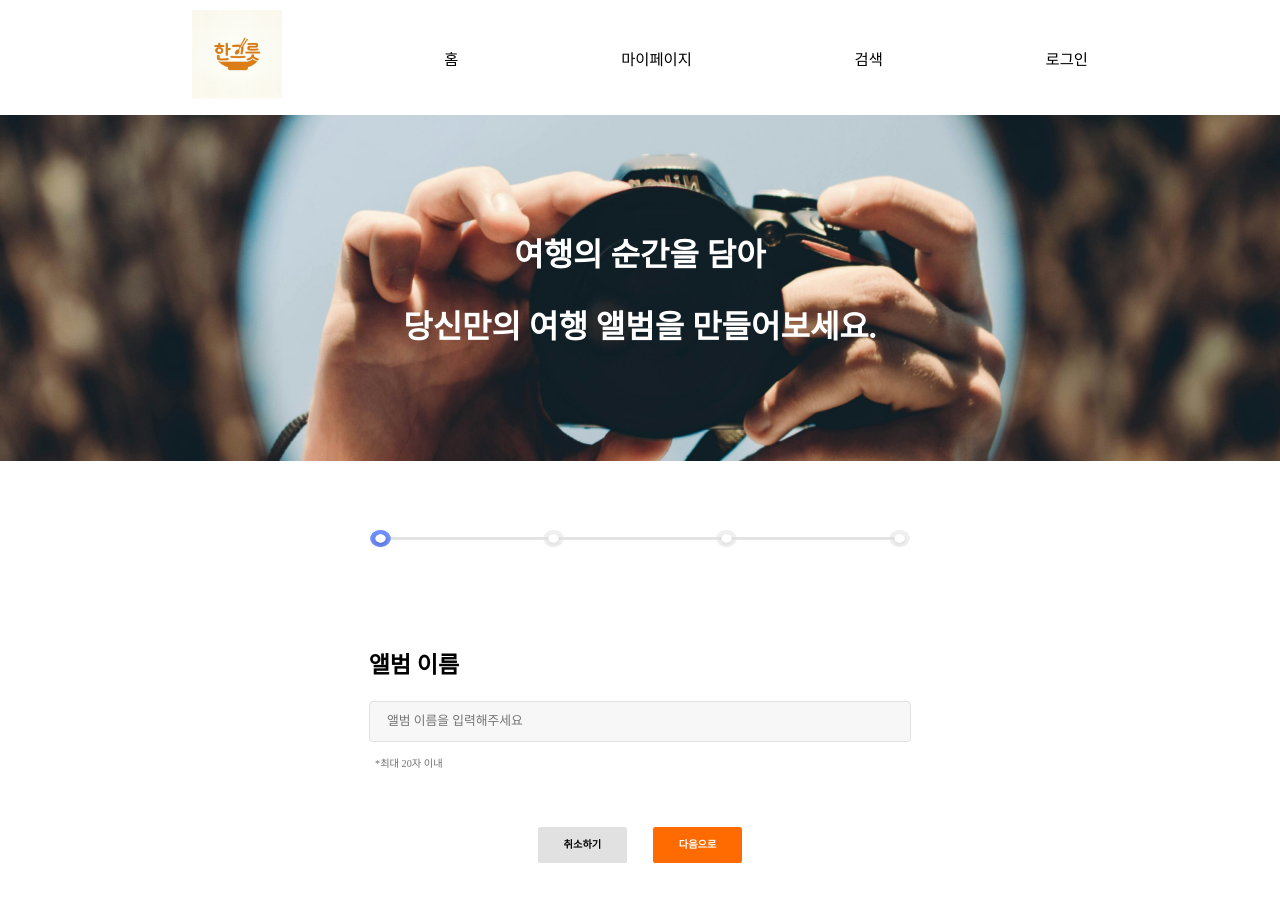
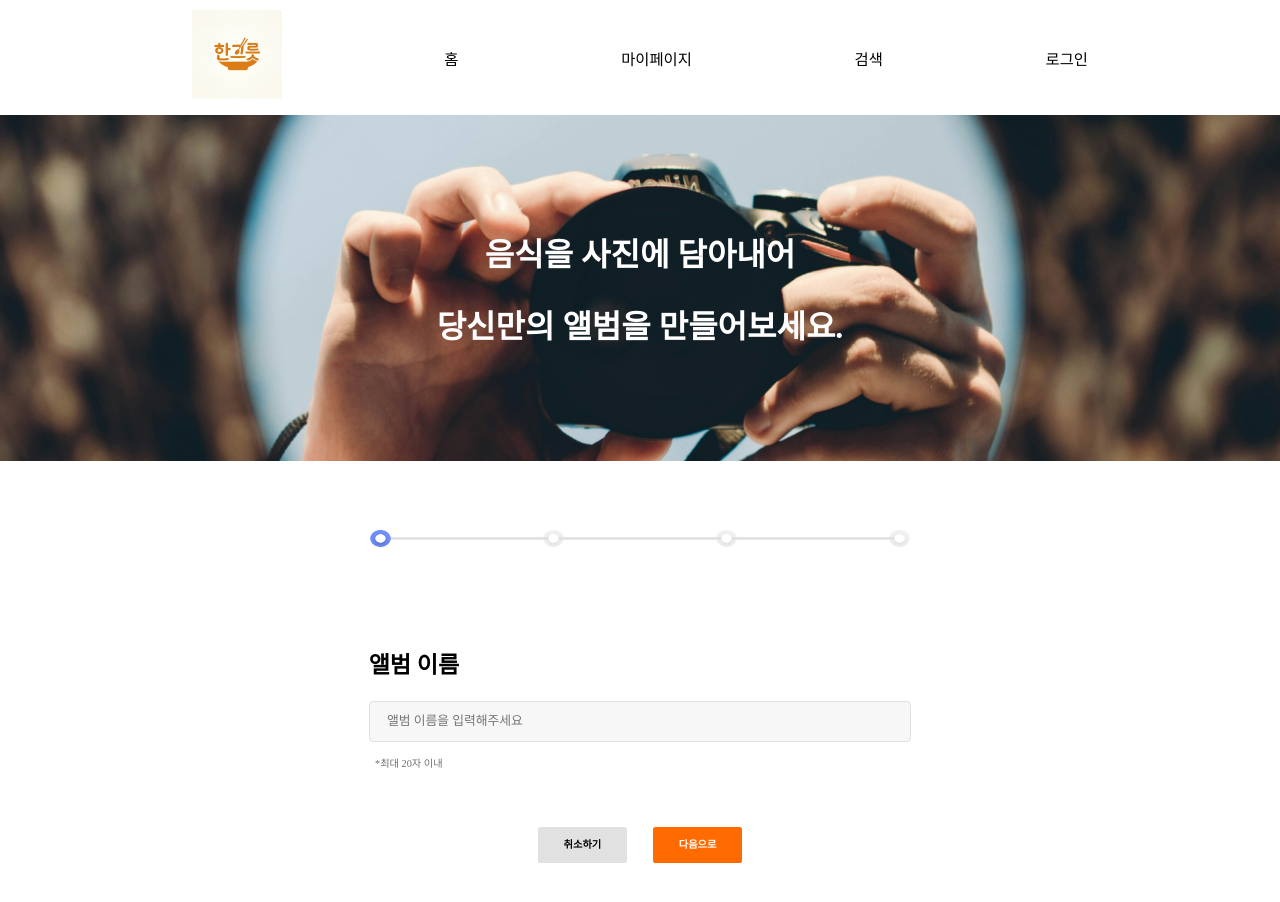
Before and after one commit to Han-Geureut/Han-Geureut-Front, a React (Create React App) app: page /Creates1 in a window 1280 px wide. Shown: the top 902 px of the page. Built offline with nearby package versions, Linux system fonts and the light colour scheme.

Commit message:
fix: 문구 교체

```diff
--- a/src/pages/Album/Creates1.jsx
+++ b/src/pages/Album/Creates1.jsx
@@ -167,8 +167,8 @@ const Creates1 = () => {
       <Header />
       <StyledBannerContainer>
         <TextContainer>
-          <BannerText>여행의 순간을 담아</BannerText>
-          <BannerText>당신만의 여행 앨범을 만들어보세요.</BannerText>
+          <BannerText>음식을 사진에 담아내어</BannerText>
+          <BannerText>당신만의 앨범을 만들어보세요.</BannerText>
         </TextContainer>
       </StyledBannerContainer>
       <Container>
--- a/src/pages/Album/Creates2.jsx
+++ b/src/pages/Album/Creates2.jsx
@@ -167,8 +167,8 @@ const Creates2 = () => {
       <Header />
       <StyledBannerContainer>
         <TextContainer>
-          <BannerText>여행의 순간을 담아</BannerText>
-          <BannerText>당신만의 여행 앨범을 만들어보세요.</BannerText>
+          <BannerText>음식을 사진에 담아내어</BannerText>
+          <BannerText>당신만의 앨범을 만들어보세요.</BannerText>
         </TextContainer>
       </StyledBannerContainer>
       <Container>
--- a/src/pages/Album/Creates3.jsx
+++ b/src/pages/Album/Creates3.jsx
@@ -232,8 +232,8 @@ const Creates3 = () => {
       <Header />
       <StyledBannerContainer>
         <TextContainer>
-          <BannerText>여행의 순간을 담아</BannerText>
-          <BannerText>당신만의 여행 앨범을 만들어보세요.</BannerText>
+          <BannerText>음식을 사진에 담아내어</BannerText>
+          <BannerText>당신만의 앨범을 만들어보세요.</BannerText>
         </TextContainer>
       </StyledBannerContainer>
       <Container>
--- a/src/pages/Album/Creates4.jsx
+++ b/src/pages/Album/Creates4.jsx
@@ -252,8 +252,8 @@ const Creates4 = () => {
       <Header />
       <StyledBannerContainer>
         <TextContainer>
-          <BannerText>여행의 순간을 담아</BannerText>
-          <BannerText>당신만의 여행 앨범을 만들어보세요.</BannerText>
+          <BannerText>음식을 사진에 담아내어</BannerText>
+          <BannerText>당신만의 앨범을 만들어보세요.</BannerText>
         </TextContainer>
       </StyledBannerContainer>
       <Container>
```
